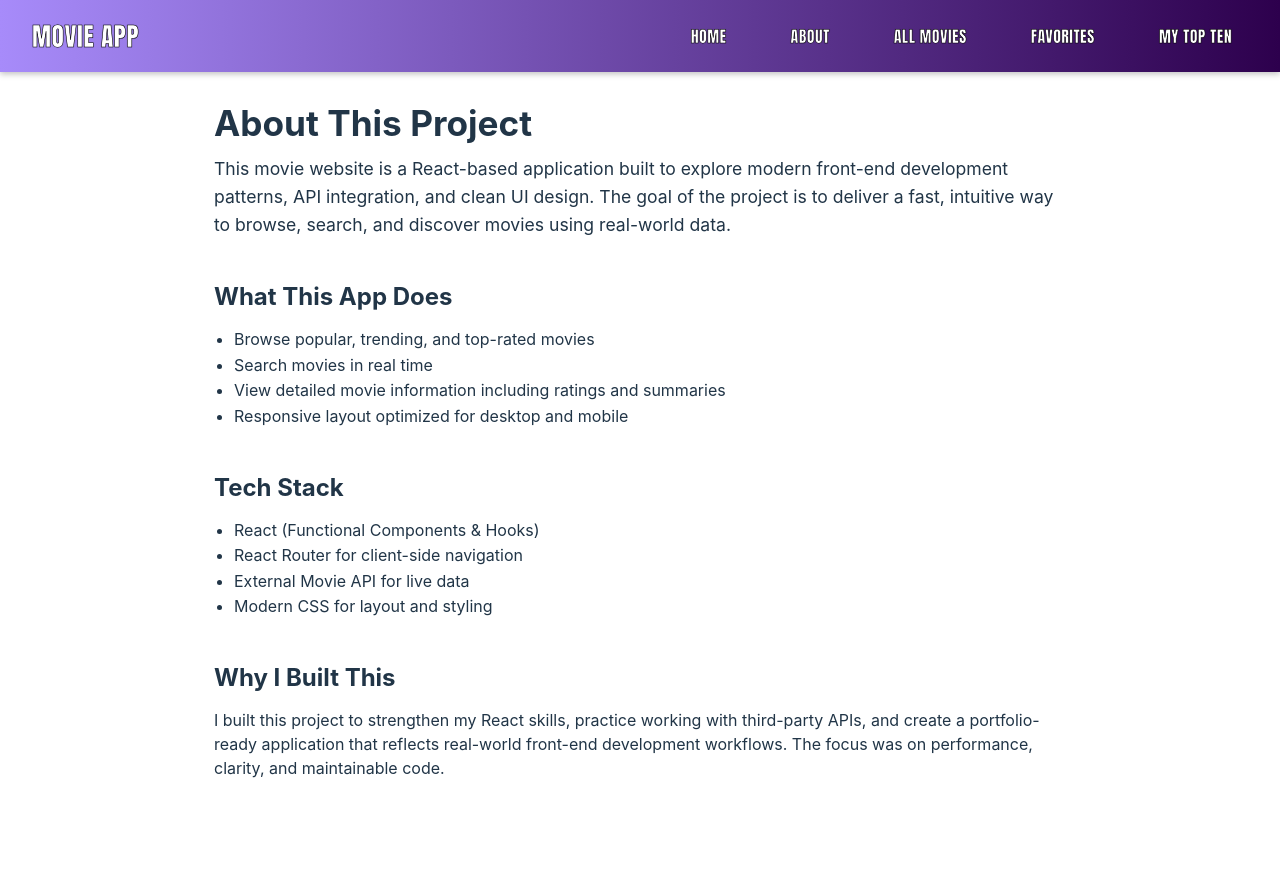
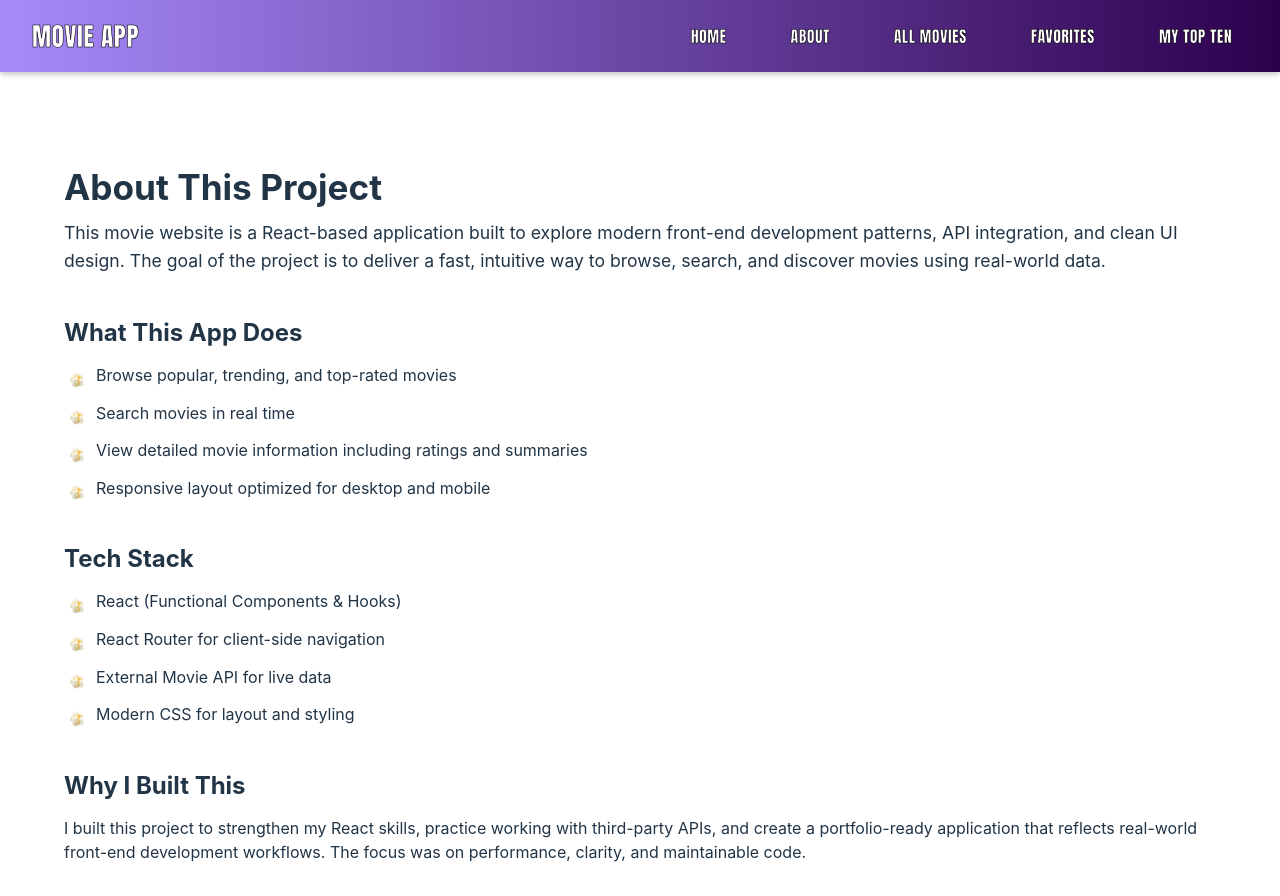
Before and after one commit to StephenPopovich/react-movie-website, a React (Vite) app in the folder frontend/: page /about in a window 1280 px wide. Before the commit the page ends 812 px from the top, so only its background shows below. Built offline with nearby package versions, Linux system fonts and the light colour scheme.

Commit message:
Update About page style list bullets, content width, margins

```diff
--- a/frontend/src/css/About.css
+++ b/frontend/src/css/About.css
@@ -1,7 +1,8 @@
 .about-page {
-  max-width: 900px;
+  max-width: 1200px;
   margin: 0 auto;
   padding: 2rem 1.5rem;
+  padding-top: 6rem;
 }
 
 .about-hero h1 {
@@ -23,3 +24,17 @@
   padding-left: 1.25rem;
   line-height: 1.6;
 }
+
+.about-page ul {
+  list-style: none;
+  padding-left: 0;
+}
+
+.about-page ul li {
+  padding-left: 32px;
+  margin-bottom: 12px;
+  background-image: url("/images/bullet-popcorn.png");
+  background-repeat: no-repeat;
+  background-position: left 4px;
+  background-size: 25px 25px;
+}
```
Also changed, not shown: frontend/public/images/bullet-popcorn.png (added).
